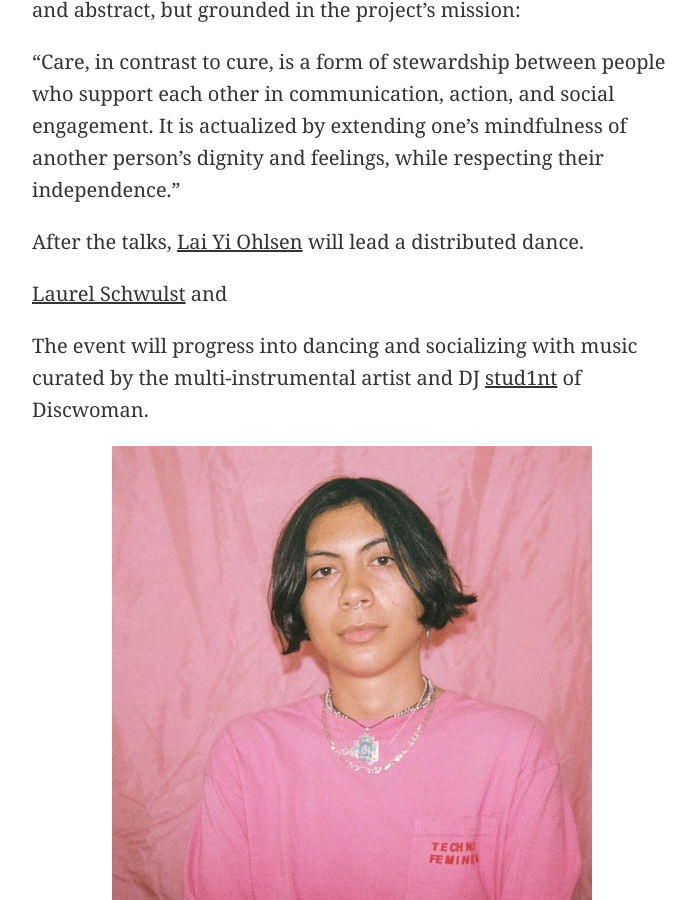
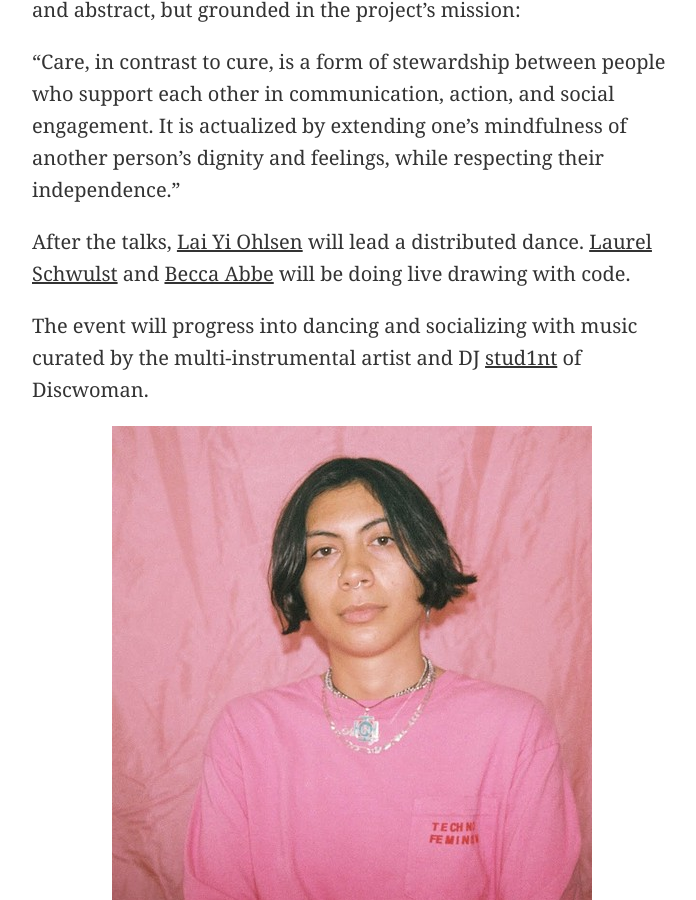
Before and after one commit to tchoi8/distributedwebofcare, a Jekyll site: the page built from _posts/2018-6-27-party.md, in a window 1280 px wide and 900 px high, scrolled down 1044 px. Shown: the whole window, without its empty margins (288-984 px from the left). Built offline with Jekyll 4.4.1, drawn with Linux system fonts in a browser that asks for light colours; our own code applies the rules of GitHub Pages for plain Markdown files; comment, search, counter and statistics services are not loaded.

Commit message:
party text

```diff
--- a/_posts/2018-6-27-party.md
+++ b/_posts/2018-6-27-party.md
@@ -14,9 +14,7 @@ The Distributed Web of Care Party will be held at the Liberty Hall at Ace Hotel
 
 “Care, in contrast to cure, is a form of stewardship between people who support each other in communication, action, and social engagement. It is actualized by extending one’s mindfulness of another person’s dignity and feelings, while respecting their independence.”
 
-After the talks, [Lai Yi Ohlsen](https://www.laiyiohlsen.com/) will lead a distributed dance.
-
-[Laurel Schwulst](http://laurelschwulst.com/) and
+After the talks, [Lai Yi Ohlsen](https://www.laiyiohlsen.com/) will lead a distributed dance. [Laurel Schwulst](http://laurelschwulst.com/) and [Becca Abbe](http://cdxs.ist/) will be doing live drawing with code.
 
 The event will progress into dancing and socializing with music curated by the multi-instrumental artist and DJ [stud1nt](http://stud1nt.nyc/) of Discwoman.
 
```
